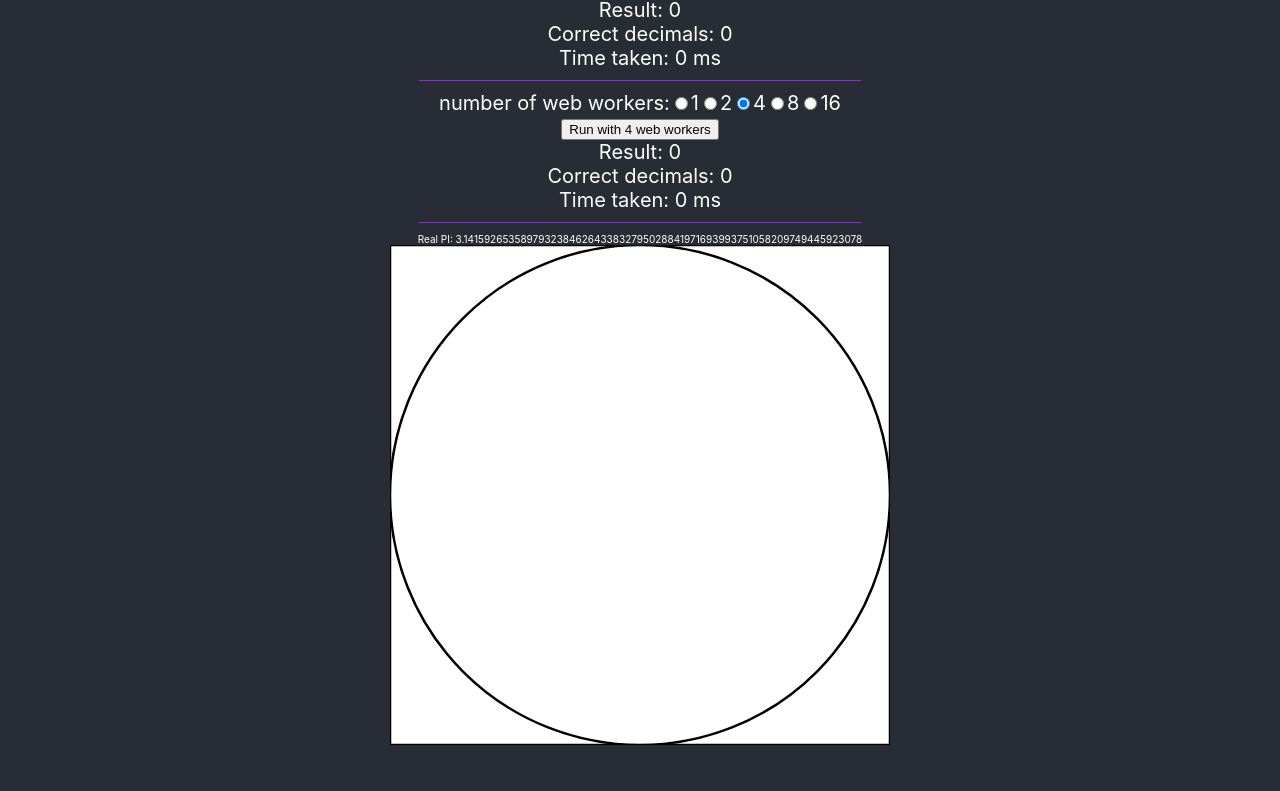
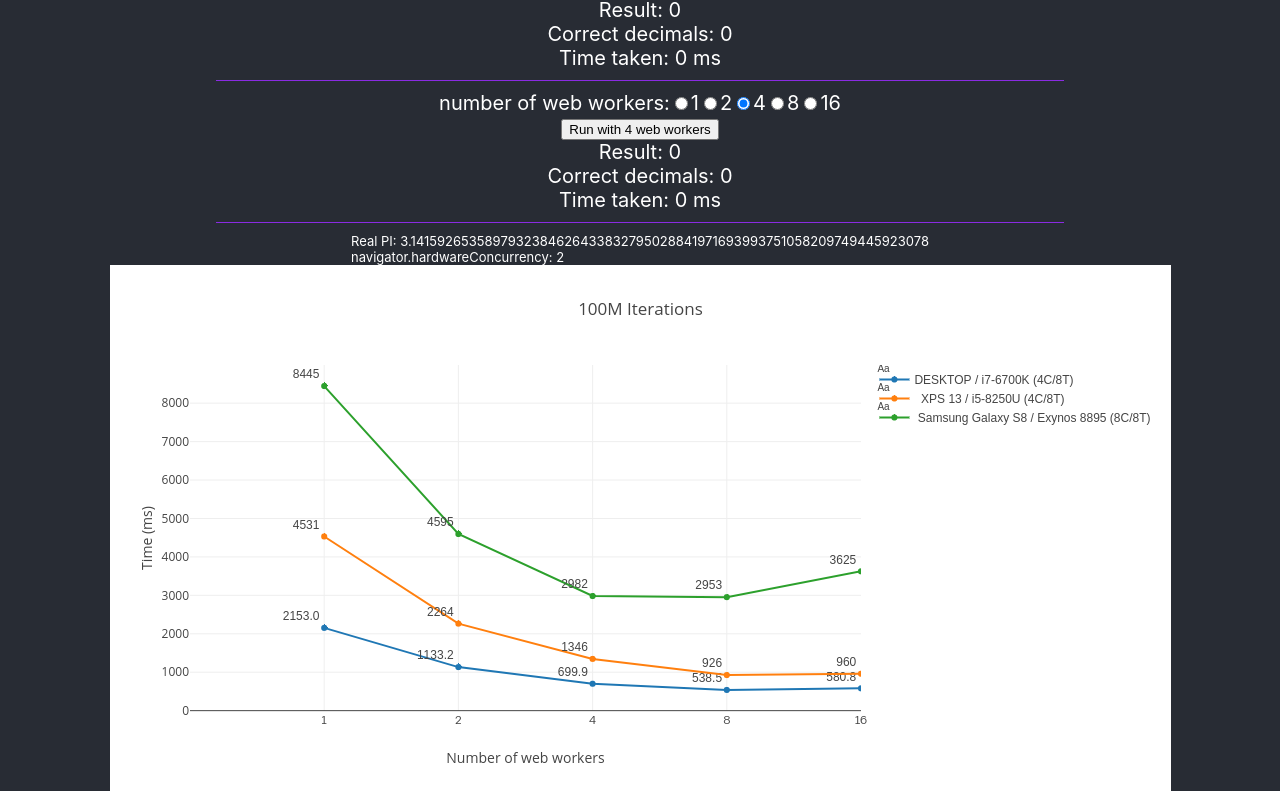
Before and after one commit to teemutoikkanen/webworker-react-app, a React (Create React App) app: page / in a window 1280 px wide. Shown: the part 364-1155 px from the top of the page. Before the commit the page ends 1114 px from the top, so only its background shows below. Built offline with nearby package versions, Linux system fonts and the light colour scheme.

Commit message:
herokuun

```diff
--- a/src/App.css
+++ b/src/App.css
@@ -41,7 +41,7 @@ p {
 }
 
 .notes {
-  font-size: 10px;
+  font-size: 13px;
 }
 
 @keyframes slide-margin {
--- a/src/examples/MonteCarlo/MonteCarlo.js
+++ b/src/examples/MonteCarlo/MonteCarlo.js
@@ -167,6 +167,8 @@ setNWorkers = event => {
 
   handleMultipleWebWorkers = () => {
 
+
+
     const t0 = performance.now();
     let nWorkers = this.state.nWorkers;
     let PiIterations = this.state.PiIterations;
@@ -279,23 +281,25 @@ setNWorkers = event => {
         <p className="notes">
           Real PI:
           3.1415926535897932384626433832795028841971693993751058209749445923078
+          <br/>
+          navigator.hardwareConcurrency: {navigator.hardwareConcurrency}
         </p>
 {/*
         <p className="notes"> i: {this.state.PiIterations}</p>
         <p className="notes"> nWorkers: {this.state.nWorkers}</p>
         <ul className="notes">{this.state.nWorkersResults}</ul> */}
 
-        {/* <img src={plot}></img> */}
+        <img src={plot}></img>
 
-        <div className='unit-circle'>
+        {/* <div className='unit-circle'>
           <svg viewBox = '0 0 200 200' width="500" length="500">
-          <rect width="200" height="200" fill = "white" stroke-width="1" stroke="rgb(0,0,0)" />
-          <circle cx="100" cy="100" r="100" stroke="black" fill='white' />
+          <rect width="200" height="200" fill = "#282c34" stroke-width="1" stroke="rgb(0,0,0)" />
+          <circle cx="100" cy="100" r="100" stroke="black" fill='#282c34' />
           {this.state.coordArray.length > 0 && this.state.coordArray.map((coord) => (
             <circle cx={coord.x*200} cy={coord.y*200} r="1" stroke="green" fill="green" />
           ))}
           </svg>
-        </div>
+        </div> */}
 
 
       </div>
```
